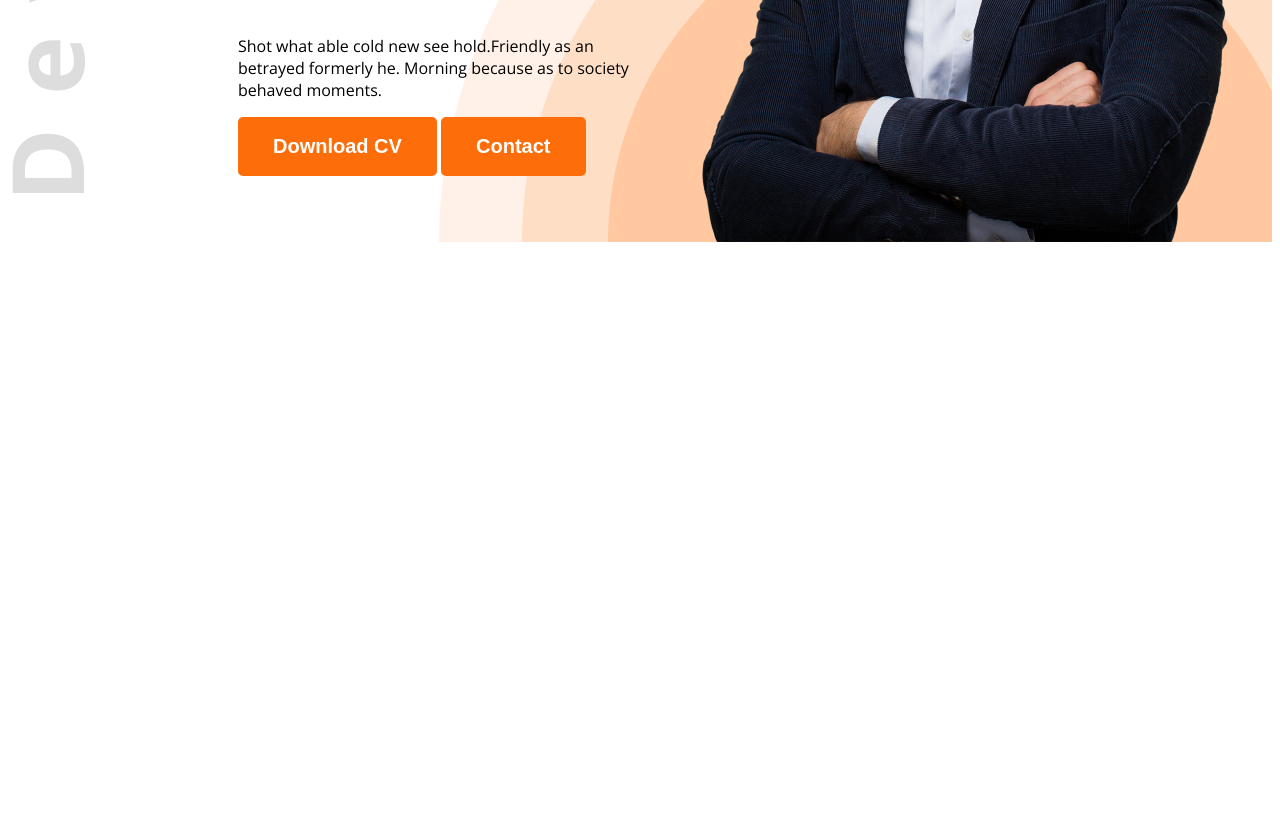
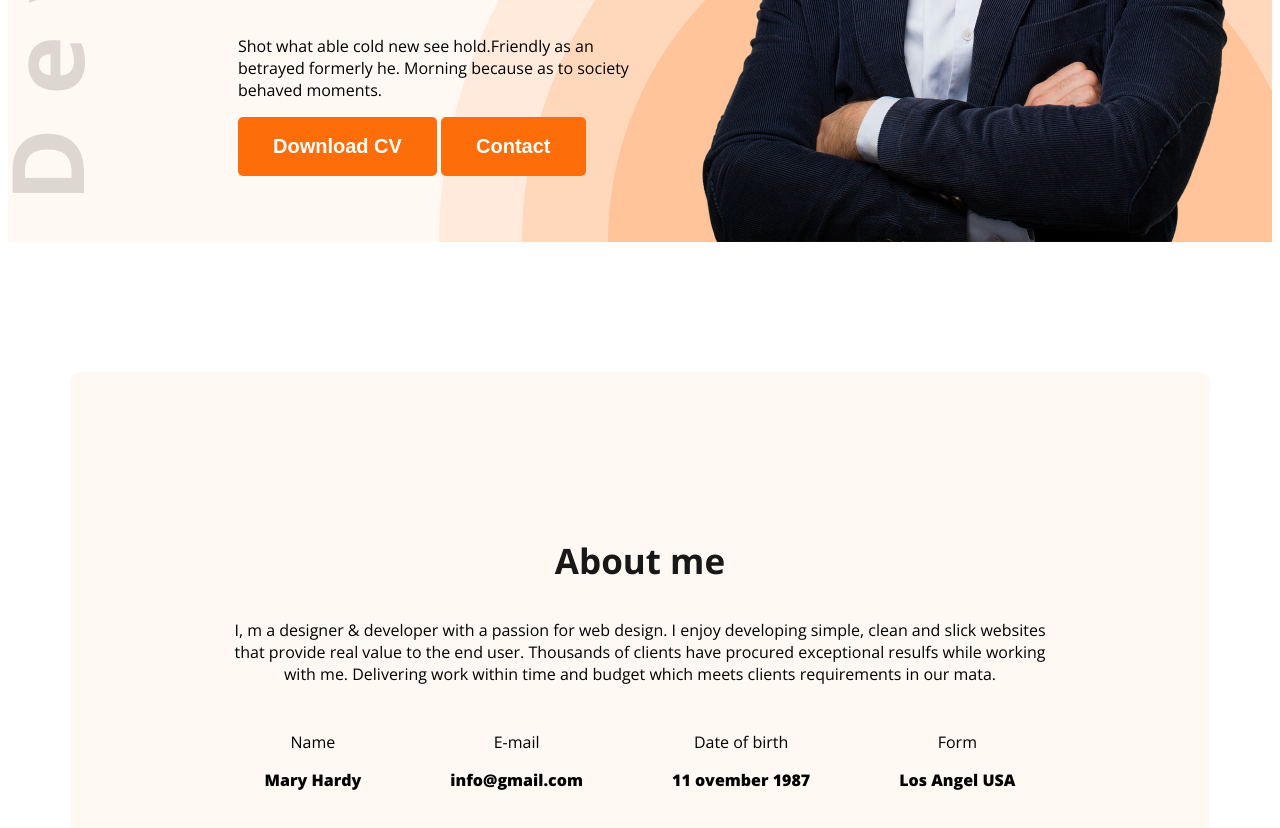
Before and after one commit to maimunamumu/web-dev-port, a plain HTML site: page index.html in a window 1280 px wide. Shown: the part 578-1406 px from the top of the page. Before the commit the page ends 828 px from the top, so only its background shows below. Drawn offline with nearby package versions, Linux system fonts and the light colour scheme.

Commit message:
second commit

```diff
--- a/css/style.css
+++ b/css/style.css
@@ -15,6 +15,11 @@
     background-image: url(../images/developer.png),url(../images/header_bg.png);
     background-repeat: no-repeat;
     background-position: top left, bottom right;
+}
+/* main style */
+main{
+    max-width: 1140px;
+    margin: 0 auto;
 }
 /* nav style */
 nav{
@@ -42,6 +47,10 @@ nav ul{
 .nav-title{
     font-weight: 800;
     font-size: 45px;
+}
+/* shared style */
+.secondary-bg{
+    background-color:rgba(255, 248, 243, 1) ;
 }
 .bold{
     color: rgba(253, 110, 10, 1);
@@ -79,3 +88,37 @@ nav ul li a{
     justify-content: space-between;
     margin: 0 35px 0 230px;
 }
+/* section style */
+.section-title{
+    font-size: 35px;
+    font-weight: bold;
+    color: rgba(24, 24, 24, 1);
+}
+.section-descriptio{
+    font-size: 18px;
+    color: rgba(117, 117, 117, 1);
+}
+/* about styles */
+.about{
+    border-radius: 10px;
+    padding: 130px 150px;
+    text-align: center;
+    margin-top: 130px;
+
+}
+.about-items{
+    display: flex;
+    justify-content: space-around;
+    margin-bottom: 0;
+}
+.item-description{
+    /* display: flex; */
+    font-weight:800;
+}
+.a{
+    margin-bottom: 30px;
+}
+.item-title{
+    color: rgba(255, 255, 255, 1;
+    margin-bottom: 20px;
+}
--- a/index.html
+++ b/index.html
@@ -10,7 +10,7 @@
     <link rel="stylesheet" href="css/style.css">
 </head>
 <body class="open-sans-normal">
-    <header class="header">
+    <header class="header secondary-bg">
         <nav>
             <h1 class="nav-title">Ma<span class="bold">r</span>y</h1>
             <ul>
@@ -33,6 +33,28 @@
 
     </header>
     <main>
+        <section class="about secondary-bg">
+            <h3 class="section-title">About me</h3>
+            <p class="a">I, m a designer & developer with a passion for web design. I enjoy developing simple, clean and slick websites that provide real value to the end user. Thousands of clients have procured exceptional resulfs while working with me. Delivering work within time and budget which meets clients requirements in our mata.</p>
+            <div class="about-items">
+                <div class="adout-item">
+                    <p class="item-title">Name</p>
+                    <p class="item-description">Mary Hardy</p>
+                </div>
+                <div class="adout-item">
+                    <p class="item-title">E-mail</p>
+                    <p class="item-description">info@gmail.com</p>
+                </div>
+                <div class="adout-item">
+                    <p class="item-title">Date of birth</p>
+                    <p class="item-description">11 ovember 1987</p>
+                </div>
+                <div class="adout-item">
+                    <p class="item-title">Form</p>
+                    <p class="item-description">Los Angel USA</p>
+                </div>
+            </div>
+        </section>
 
     </main>
     <footer>
```
